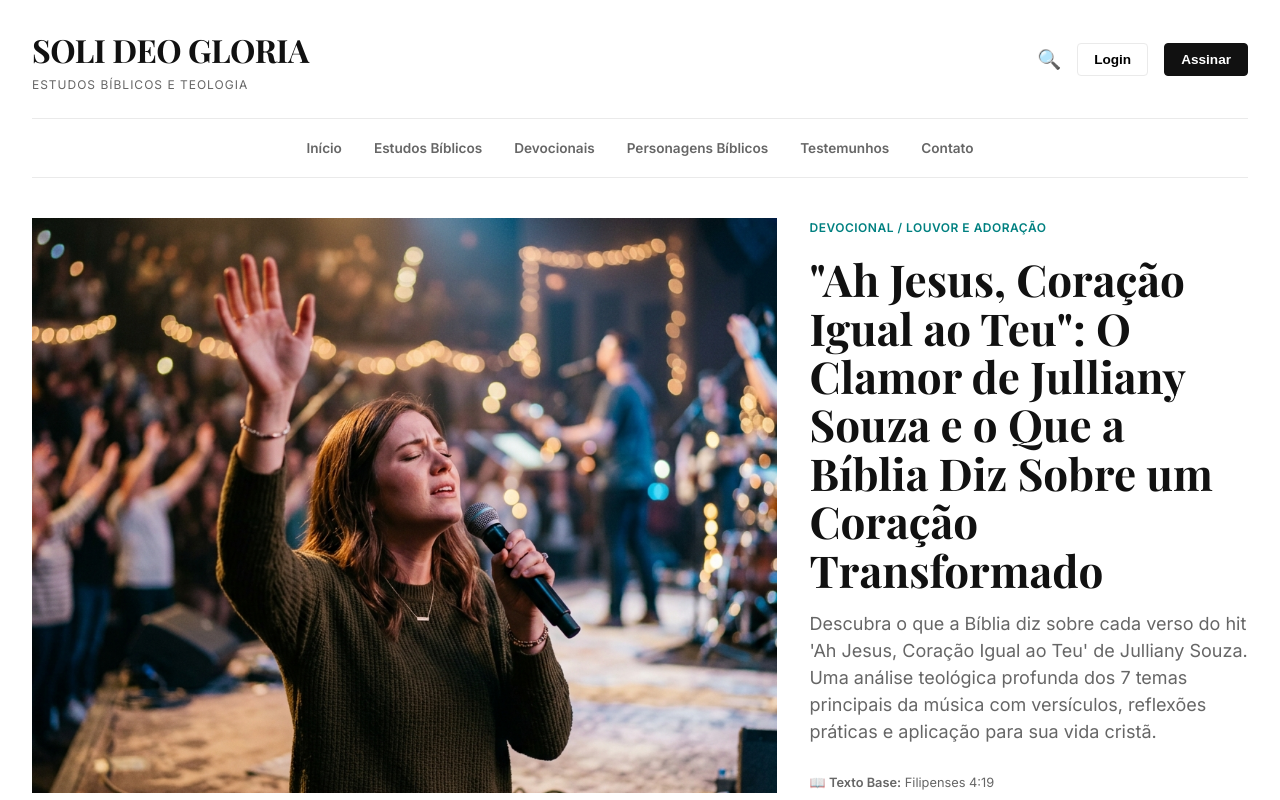
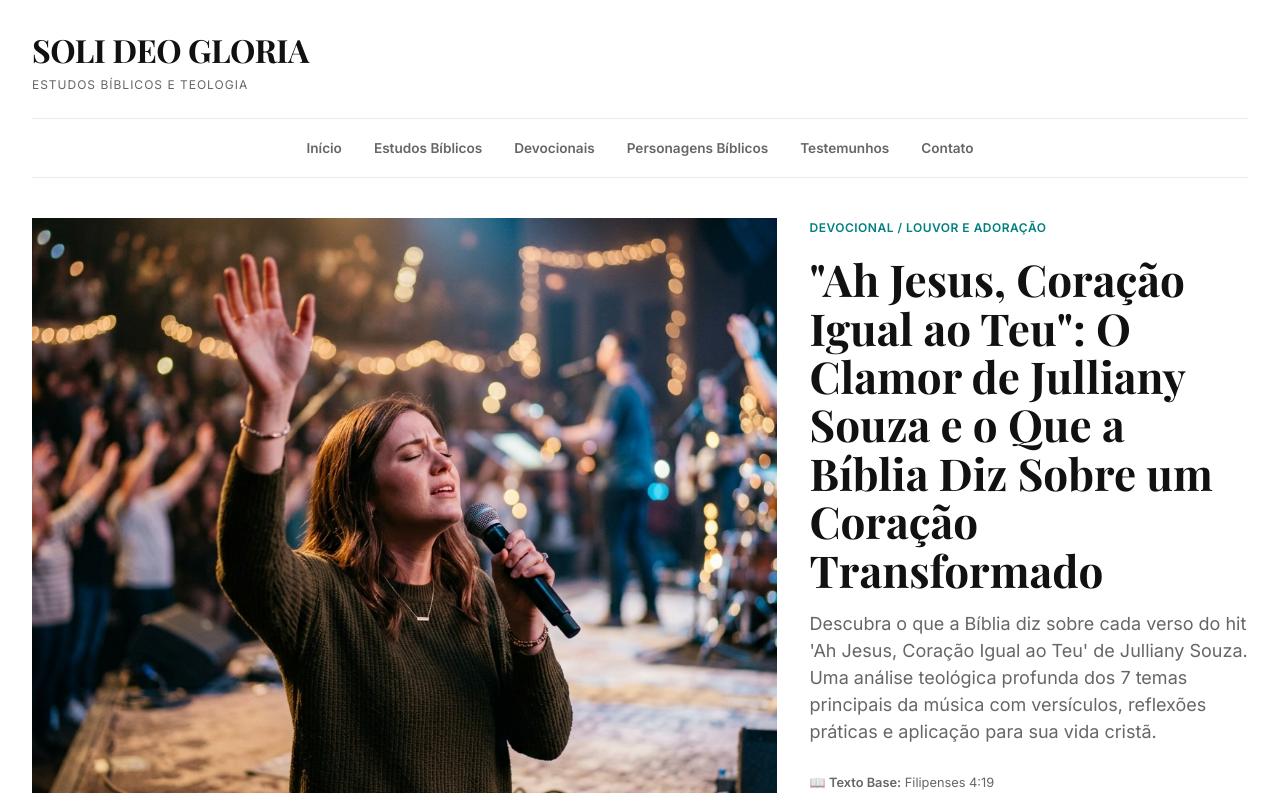
Before and after one commit to andrewsmorais/Blog-Crist-o-, a React (Vite) app: page / in a window 1280 px wide. Shown: the top 800 px of the page. Built offline with nearby package versions, Linux system fonts and the light colour scheme; a web font is replaced by a local one.

Commit message:
Removendo botões de login, assinar e lupa

```diff
--- a/src/App.jsx
+++ b/src/App.jsx
@@ -87,9 +87,7 @@ function App() {
             </div>
 
             <div className="header-right">
-              <span className="icon-search">🔍</span>
-              <button className="btn">Login</button>
-              <button className="btn btn-dark">Assinar</button>
+              {/* Botões removidos a pedido do usuário */}
             </div>
           </div>
 
```
